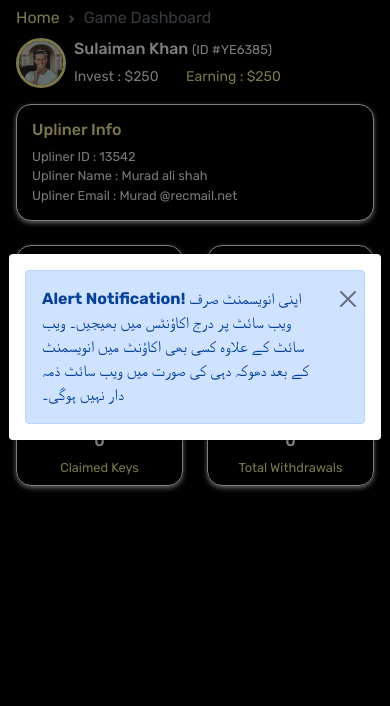
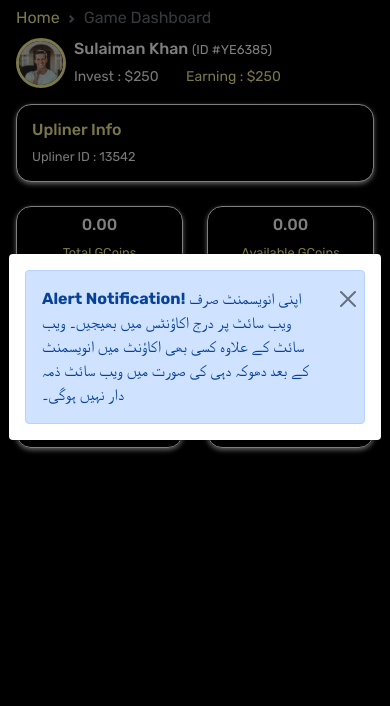
Before and after one commit to SyedMuradAliShah/web.design.game-dashboard, a plain HTML site: page gamedashboard/index.html in a window 390 px wide. Shown: the part 75-781 px from the top of the page. Drawn offline with nearby package versions, Linux system fonts and the light colour scheme; files that its build step writes are made by us from their sources.

Commit message:
update upline

```diff
--- a/gamedashboard/index.html
+++ b/gamedashboard/index.html
@@ -139,8 +139,8 @@
                         <div class="upliner mb-4 bg-primary border border2 border-white shadow">
                   <h6 class="text-gold">Upliner Info</h6>
                   <p class="mb-0">Upliner ID : 13542</p>
-                  <p class="mb-0">Upliner Name : Murad ali shah</p>
-                  <p class="mb-0">Upliner Email : Murad @recmail.net</p>
+                  <p class="mb-0 d-none d-lg-block">Upliner Name : Murad ali shah</p>
+                  <p class="mb-0 d-none d-lg-block">Upliner Email : Murad @recmail.net</p>
                 </div>
                       </div>
                       <div class="col-lg-9">
```
